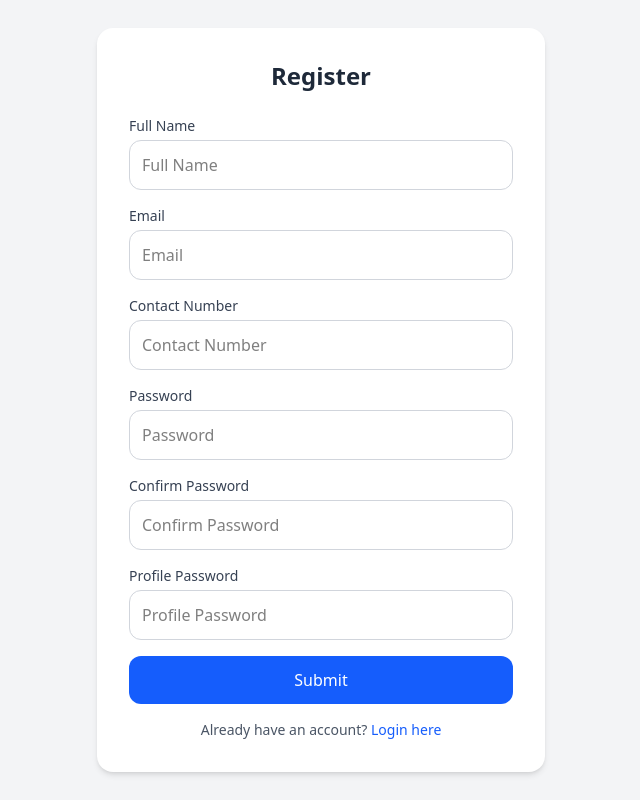
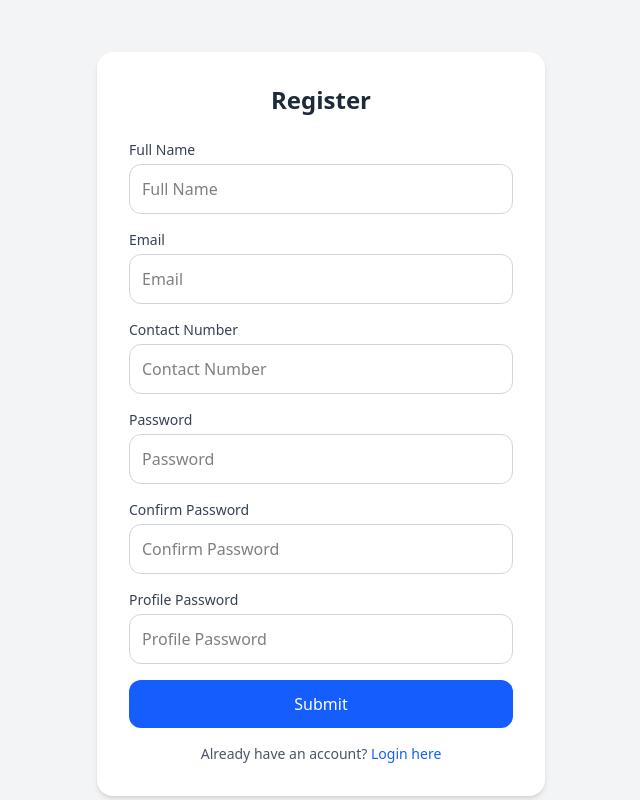
Before and after one commit to httpMeet/Locify-A-Password-Manager, a React (Vite) app: page /register in a window 1280 px wide. Shown: the whole page, without its empty margins (319-959 px from the left). Built offline with nearby package versions, Linux system fonts and the light colour scheme.

Commit message:
Changes in Registrartion Page

```diff
--- a/src/components/Register.js
+++ b/src/components/Register.js
@@ -11,8 +11,8 @@ const Register = () => {
   };
 
   return (
-    <div className="flex items-center justify-center min-h-screen bg-gray-100">
-      <div className="bg-white p-8 rounded-2xl shadow-md w-full max-w-md">
+    <div className="flex items-center justify-center min-h-screen bg-gray-100 ">
+      <div className="bg-white p-8 rounded-2xl shadow-md w-full max-w-md mt-12">
         <h2 className="text-2xl font-bold mb-6 text-center text-gray-800">Register</h2>
         <form className="space-y-4" onSubmit={handleSubmit} >
         <label htmlFor="Name" className="block mb-1 text-sm font-medium text-gray-700">
```
